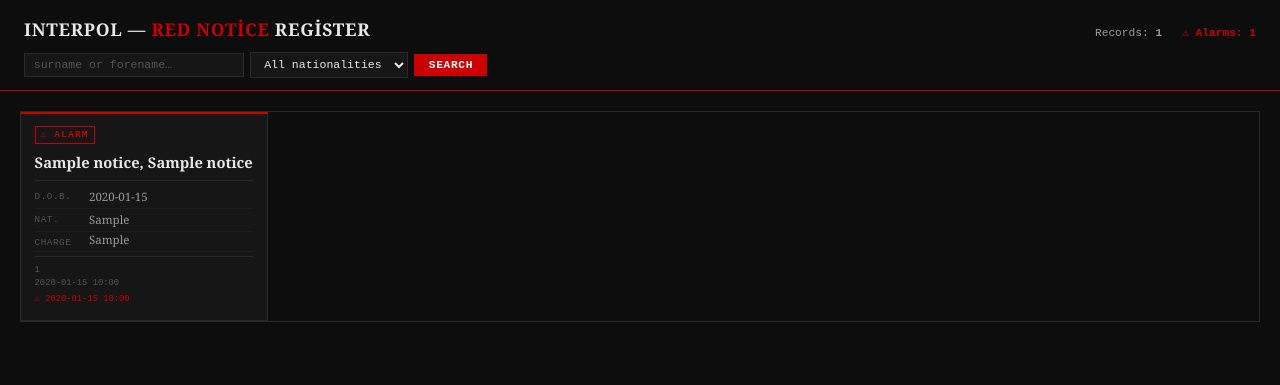
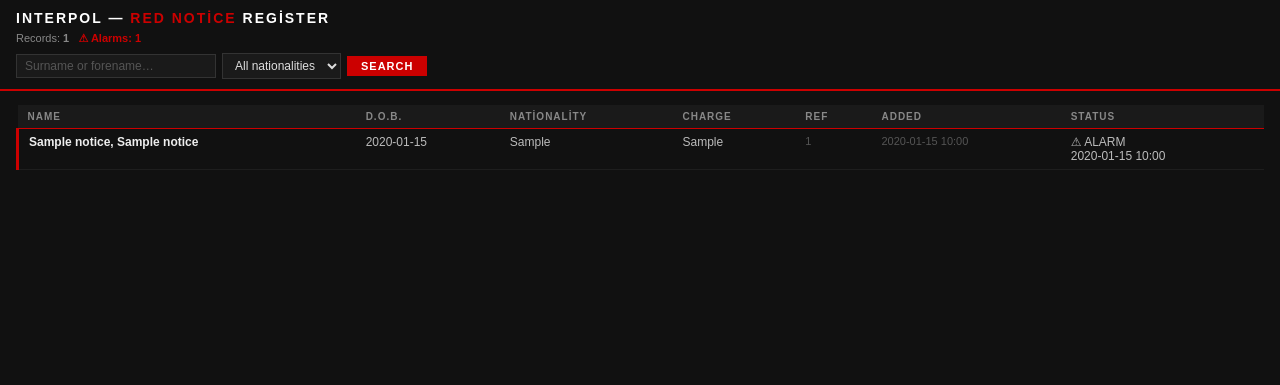
Before and after one commit to zeynepgunall/interpol-watcher, a Flask app: page / in a window 1280 px wide. Shown: the top 385 px of the page. Run offline with Flask 3, Linux system fonts and the light colour scheme; tables that the repository leaves empty hold one stand-in row (values such as "Sample post").

Commit message:
feat: ultra-minimal table UI, Arial font

```diff
--- a/web/templates/index.html
+++ b/web/templates/index.html
@@ -5,276 +5,128 @@
   <title>Interpol Red Notice Register</title>
   <meta name="viewport" content="width=device-width, initial-scale=1">
   <style>
-    *, *::before, *::after { box-sizing: border-box; margin: 0; padding: 0; }
+    * { box-sizing: border-box; margin: 0; padding: 0; }
 
-    :root {
-      --bg:      #0d0d0d;
-      --surface: #161616;
-      --line:    #2a2a2a;
-      --text:    #e8e8e8;
-      --mid:     #999;
-      --dim:     #555;
-      --red:     #cc0000;
-      --red-dim: #7a1212;
-      --font:    Georgia, "Times New Roman", Times, serif;
-      --mono:    "Courier New", Courier, monospace;
+    body {
+      font-family: Arial, Helvetica, sans-serif;
+      background: #111;
+      color: #ddd;
+      font-size: 13px;
     }
 
-    body {
-      font-family: var(--font);
-      background: var(--bg);
-      color: var(--text);
-      font-size: 14px;
-      line-height: 1.5;
-    }
+    a { color: #cc0000; }
 
     /* HEADER */
-    header {
-      background: var(--bg);
-      border-bottom: 1px solid var(--red);
-      padding: 1rem 1.5rem 0.75rem;
+    #header {
+      background: #111;
+      border-bottom: 2px solid #cc0000;
+      padding: 10px 16px;
       position: sticky;
       top: 0;
-      z-index: 10;
+      z-index: 9;
     }
-    .title-row {
-      display: flex;
-      align-items: baseline;
-      justify-content: space-between;
-      gap: 1rem;
-      flex-wrap: wrap;
-      margin-bottom: 0.6rem;
+    #header h1 {
+      font-size: 14px;
+      font-weight: bold;
+      text-transform: uppercase;
+      letter-spacing: 2px;
+      color: #fff;
+      margin-bottom: 6px;
     }
-    h1 {
-      font-family: var(--font);
-      font-size: 1.1rem;
-      font-weight: bold;
-      letter-spacing: 0.04em;
-      text-transform: uppercase;
-      color: var(--text);
+    #header h1 em { color: #cc0000; font-style: normal; }
+    #meta {
+      font-size: 11px;
+      color: #888;
+      margin-bottom: 8px;
     }
-    h1 span { color: var(--red); }
-    .stats {
-      font-family: var(--mono);
-      font-size: 0.7rem;
-      color: var(--mid);
-      display: flex;
-      gap: 1.25rem;
-      flex-wrap: wrap;
-    }
-    .stats .alarm { color: var(--red); font-weight: bold; }
+    #meta .alarm { color: #cc0000; font-weight: bold; }
 
     /* SEARCH */
-    .search {
-      display: flex;
-      align-items: center;
-      gap: 0.4rem;
-      flex-wrap: wrap;
+    #search { display: flex; gap: 6px; flex-wrap: wrap; align-items: center; }
+    #search input, #search select {
+      font-family: Arial, Helvetica, sans-serif;
+      font-size: 12px;
+      background: #1a1a1a;
+      border: 1px solid #333;
+      color: #ddd;
+      padding: 4px 8px;
     }
-    .search input,
-    .search select {
-      font-family: var(--mono);
-      font-size: 0.72rem;
-      background: var(--surface);
-      border: 1px solid var(--line);
-      color: var(--text);
-      padding: 0.28rem 0.55rem;
-      outline: none;
-    }
-    .search input { width: 220px; }
-    .search input::placeholder { color: var(--dim); }
-    .search input:focus,
-    .search select:focus { border-color: var(--mid); }
-    .search option { background: var(--surface); }
-    .search button {
-      font-family: var(--mono);
-      font-size: 0.7rem;
+    #search input { width: 200px; }
+    #search input::placeholder { color: #555; }
+    #search button {
+      font-family: Arial, Helvetica, sans-serif;
+      font-size: 11px;
       font-weight: bold;
-      letter-spacing: 0.06em;
       text-transform: uppercase;
-      background: var(--red);
+      letter-spacing: 1px;
+      background: #cc0000;
       color: #fff;
       border: none;
-      padding: 0.3rem 0.9rem;
+      padding: 4px 14px;
       cursor: pointer;
     }
-    .search button:hover { background: var(--red-dim); }
-    .search a {
-      font-family: var(--mono);
-      font-size: 0.68rem;
-      color: var(--dim);
-      text-decoration: underline;
-    }
-    .search a:hover { color: var(--mid); }
+    #search button:hover { background: #aa0000; }
+    #search .clr { font-size: 11px; color: #666; text-decoration: underline; cursor: pointer; }
 
     /* WRAP */
-    .wrap {
-      max-width: 1400px;
-      margin: 0 auto;
-      padding: 1.25rem 1.25rem 4rem;
-    }
+    #wrap { max-width: 1400px; margin: 0 auto; padding: 14px 16px 60px; }
 
-    /* GRID */
-    .cards {
-      display: grid;
-      grid-template-columns: repeat(auto-fill, minmax(230px, 1fr));
-      gap: 1px;
-      border: 1px solid var(--line);
-    }
-
-    /* CARD */
-    .card {
-      background: var(--surface);
-      padding: 0.75rem 0.85rem;
-      display: flex;
-      flex-direction: column;
-      border-right: 1px solid var(--line);
-      border-bottom: 1px solid var(--line);
-    }
-    .card:hover { background: #1c1c1c; }
-    .card.is-alarm { border-top: 2px solid var(--red); }
-
-    /* ALARM BADGE */
-    .alarm-badge {
-      font-family: var(--mono);
-      font-size: 0.6rem;
+    /* TABLE */
+    table { width: 100%; border-collapse: collapse; }
+    thead tr { background: #1a1a1a; border-bottom: 1px solid #cc0000; }
+    thead th {
+      font-size: 10px;
       font-weight: bold;
-      letter-spacing: 0.12em;
       text-transform: uppercase;
-      color: var(--red);
-      border: 1px solid var(--red);
-      padding: 0.05rem 0.3rem;
-      display: inline-block;
-      margin-bottom: 0.45rem;
-      width: fit-content;
-    }
-
-    /* NAME */
-    .name {
-      font-family: var(--font);
-      font-size: 0.92rem;
-      font-weight: bold;
-      color: var(--text);
-      border-bottom: 1px solid var(--line);
-      padding-bottom: 0.4rem;
-      margin-bottom: 0.35rem;
-    }
-    .name.unknown { font-weight: normal; font-style: italic; color: var(--dim); }
-
-    /* FIELDS */
-    .row {
-      display: flex;
-      gap: 0.4rem;
-      font-size: 0.72rem;
-      line-height: 1.9;
-      border-bottom: 1px solid #1e1e1e;
-    }
-    .row:last-of-type { border-bottom: none; }
-    .lbl {
-      font-family: var(--mono);
-      font-size: 0.58rem;
-      text-transform: uppercase;
-      letter-spacing: 0.06em;
-      color: var(--dim);
-      width: 48px;
-      flex-shrink: 0;
-      padding-top: 0.1rem;
-    }
-    .val {
-      font-family: var(--font);
-      color: var(--mid);
-      flex: 1;
-      overflow: hidden;
-      text-overflow: ellipsis;
+      letter-spacing: 1px;
+      color: #888;
+      padding: 6px 10px;
+      text-align: left;
       white-space: nowrap;
     }
-    .val.wrap2 {
-      white-space: normal;
-      display: -webkit-box;
-      -webkit-line-clamp: 2;
-      -webkit-box-orient: vertical;
-      overflow: hidden;
-      line-height: 1.4;
+    tbody tr { border-bottom: 1px solid #1e1e1e; }
+    tbody tr:hover { background: #161616; }
+    tbody tr.alarm { border-left: 3px solid #cc0000; }
+    tbody td {
+      padding: 6px 10px;
+      font-size: 12px;
+      color: #bbb;
+      vertical-align: top;
     }
-
-    /* FOOTER */
-    .foot {
-      padding-top: 0.35rem;
-      margin-top: 0.25rem;
-      border-top: 1px solid var(--line);
-    }
-    .ref {
-      font-family: var(--mono);
-      font-size: 0.57rem;
-      color: var(--dim);
-    }
-    .ts {
-      font-family: var(--mono);
-      font-size: 0.55rem;
-      color: var(--dim);
-      line-height: 1.8;
-    }
-    .ts-alarm { color: var(--red); }
+    td.bold { color: #eee; font-weight: bold; }
+    td.red  { color: #cc0000; font-weight: bold; font-size: 11px; }
+    td.dim  { color: #555; font-size: 11px; }
+    td.charge { max-width: 200px; white-space: nowrap; overflow: hidden; text-overflow: ellipsis; }
 
     /* EMPTY */
-    .empty {
-      text-align: center;
-      padding: 5rem 1rem;
-      color: var(--dim);
-    }
-    .empty h2 {
-      font-family: var(--mono);
-      font-size: 0.75rem;
-      text-transform: uppercase;
-      letter-spacing: 0.14em;
-      margin-bottom: 0.5rem;
-      color: var(--mid);
-    }
-    .empty a { color: var(--red); }
+    #empty { text-align: center; padding: 60px 16px; color: #555; font-size: 12px; }
 
     /* PAGINATION */
-    .pages {
-      display: flex;
-      justify-content: center;
-      margin-top: 2rem;
-      border: 1px solid var(--line);
-      width: fit-content;
-      margin-left: auto;
-      margin-right: auto;
-      overflow: hidden;
+    #pages { display: flex; justify-content: center; gap: 2px; margin-top: 20px; }
+    #pages a {
+      font-size: 12px;
+      padding: 4px 10px;
+      background: #1a1a1a;
+      color: #888;
+      text-decoration: none;
+      border: 1px solid #2a2a2a;
     }
-    .pages a {
-      font-family: var(--mono);
-      font-size: 0.72rem;
-      padding: 0.38rem 0.75rem;
-      color: var(--mid);
-      text-decoration: none;
-      border-right: 1px solid var(--line);
-      background: var(--surface);
-    }
-    .pages a:last-child { border-right: none; }
-    .pages a:hover     { background: #1e1e1e; color: var(--text); }
-    .pages a.cur       { background: var(--red); color: #fff; font-weight: bold; }
-    .pages a.off       { color: var(--dim); pointer-events: none; }
+    #pages a:hover { background: #222; color: #ddd; }
+    #pages a.cur   { background: #cc0000; color: #fff; font-weight: bold; border-color: #cc0000; }
+    #pages a.off   { color: #333; pointer-events: none; }
   </style>
 </head>
 <body>
 
-<header>
-  <div class="title-row">
-    <h1>Interpol &mdash; <span>Red Notice</span> Register</h1>
-    <div class="stats">
-      <span>Records: <strong>{{ total }}</strong></span>
-      {% if total_alarms > 0 %}
-        <span class="alarm">&#9888; Alarms: {{ total_alarms }}</span>
-      {% endif %}
-      {% if total_pages > 1 %}
-        <span>Page {{ page }} / {{ total_pages }}</span>
-      {% endif %}
-    </div>
+<div id="header">
+  <h1>Interpol &mdash; <em>Red Notice</em> Register</h1>
+  <div id="meta">
+    Records: <strong>{{ total }}</strong>
+    {% if total_alarms > 0 %}&nbsp;&nbsp;<span class="alarm">&#9888; Alarms: {{ total_alarms }}</span>{% endif %}
+    {% if total_pages > 1 %}&nbsp;&nbsp;Page {{ page }} / {{ total_pages }}{% endif %}
   </div>
-  <form class="search" method="get" action="/">
-    <input type="text" name="q" placeholder="surname or forename&hellip;" value="{{ q }}">
+  <form id="search" method="get" action="/">
+    <input type="text" name="q" placeholder="Surname or forename&hellip;" value="{{ q }}">
     <select name="nat">
       <option value="">All nationalities</option>
       {% for n in nationalities %}
@@ -282,104 +134,84 @@
       {% endfor %}
     </select>
     <button type="submit">Search</button>
-    {% if q or nat %}<a href="/">Clear</a>{% endif %}
+    {% if q or nat %}<a href="/" class="clr">Clear</a>{% endif %}
   </form>
-</header>
+</div>
 
-<div class="wrap">
+<div id="wrap">
   {% if notices %}
-  <div class="cards">
+  <table>
+    <thead>
+      <tr>
+        <th>Name</th>
+        <th>D.O.B.</th>
+        <th>Nationality</th>
+        <th>Charge</th>
+        <th>Ref</th>
+        <th>Added</th>
+        <th>Status</th>
+      </tr>
+    </thead>
+    <tbody>
     {% for notice in notices %}
-    <div class="card{% if notice.is_updated %} is-alarm{% endif %}">
-
-      {% if notice.is_updated %}
-        <div class="alarm-badge">&#9888; Alarm</div>
-      {% endif %}
-
-      {% if notice.name or notice.forename %}
-        <div class="name">
+    <tr{% if notice.is_updated %} class="alarm"{% endif %}>
+      <td class="bold">
+        {% if notice.name or notice.forename %}
           {% if notice.name and notice.forename %}{{ notice.name }}, {{ notice.forename }}
           {% elif notice.name %}{{ notice.name }}
           {% else %}{{ notice.forename }}{% endif %}
-        </div>
-      {% else %}
-        <div class="name unknown">&mdash; Unknown &mdash;</div>
-      {% endif %}
-
-      {% if notice.date_of_birth %}
-      <div class="row">
-        <span class="lbl">D.O.B.</span>
-        <span class="val">{{ notice.date_of_birth }}</span>
-      </div>
-      {% endif %}
-
-      {% if notice.nationality %}
-      <div class="row">
-        <span class="lbl">Nat.</span>
-        <span class="val">
+        {% else %}&mdash;{% endif %}
+      </td>
+      <td>{{ notice.date_of_birth if notice.date_of_birth else '&mdash;' }}</td>
+      <td>
+        {% if notice.nationality %}
           <span class="flag" data-code="{{ notice.nationality }}"></span>{{ notice.nationality }}
-        </span>
-      </div>
-      {% endif %}
-
-      <div class="row">
-        <span class="lbl">Charge</span>
-        <span class="val wrap2">{{ notice.arrest_warrant if notice.arrest_warrant else '&mdash;' }}</span>
-      </div>
-
-      <div class="foot">
-        <div class="ref">{{ notice.entity_id }}</div>
-        <div class="ts">
-          {{ notice.created_at.strftime('%Y-%m-%d %H:%M') if notice.created_at else '&mdash;' }}
-          {% if notice.is_updated %}
-          <br><span class="ts-alarm">&#9888; {{ notice.updated_at.strftime('%Y-%m-%d %H:%M') if notice.updated_at else '&mdash;' }}</span>
-          {% endif %}
-        </div>
-      </div>
-
-    </div>
+        {% else %}&mdash;{% endif %}
+      </td>
+      <td class="charge">{{ notice.arrest_warrant if notice.arrest_warrant else '&mdash;' }}</td>
+      <td class="dim">{{ notice.entity_id }}</td>
+      <td class="dim">{{ notice.created_at.strftime('%Y-%m-%d %H:%M') if notice.created_at else '&mdash;' }}</td>
+      <td>
+        {% if notice.is_updated %}
+          <span class="red">&#9888; ALARM<br>{{ notice.updated_at.strftime('%Y-%m-%d %H:%M') if notice.updated_at else '' }}</span>
+        {% else %}
+          <span class="dim">OK</span>
+        {% endif %}
+      </td>
+    </tr>
     {% endfor %}
-  </div>
+    </tbody>
+  </table>
 
   {% if total_pages > 1 %}
-  <nav class="pages">
-    <a href="?page=1&q={{ q }}&nat={{ nat }}"
-       {% if page == 1 %}class="off"{% endif %}>&#171;</a>
-    <a href="?page={{ page - 1 }}&q={{ q }}&nat={{ nat }}"
-       {% if page == 1 %}class="off"{% endif %}>&#8249;</a>
+  <div id="pages">
+    <a href="?page=1&q={{ q }}&nat={{ nat }}" {% if page == 1 %}class="off"{% endif %}>&#171;</a>
+    <a href="?page={{ page - 1 }}&q={{ q }}&nat={{ nat }}" {% if page == 1 %}class="off"{% endif %}>&#8249;</a>
     {% for p in range([1, page - 2]|max, [total_pages + 1, page + 3]|min) %}
-      <a href="?page={{ p }}&q={{ q }}&nat={{ nat }}"
-         class="{% if p == page %}cur{% endif %}">{{ p }}</a>
+      <a href="?page={{ p }}&q={{ q }}&nat={{ nat }}" class="{% if p == page %}cur{% endif %}">{{ p }}</a>
     {% endfor %}
-    <a href="?page={{ page + 1 }}&q={{ q }}&nat={{ nat }}"
-       {% if page == total_pages %}class="off"{% endif %}>&#8250;</a>
-    <a href="?page={{ total_pages }}&q={{ q }}&nat={{ nat }}"
-       {% if page == total_pages %}class="off"{% endif %}>&#187;</a>
-  </nav>
+    <a href="?page={{ page + 1 }}&q={{ q }}&nat={{ nat }}" {% if page == total_pages %}class="off"{% endif %}>&#8250;</a>
+    <a href="?page={{ total_pages }}&q={{ q }}&nat={{ nat }}" {% if page == total_pages %}class="off"{% endif %}>&#187;</a>
+  </div>
   {% endif %}
 
   {% else %}
-  <div class="empty">
-    <h2>&mdash; No records found &mdash;</h2>
-    <p>
-      {% if q or nat %}No entries match the current filter. <a href="/">Clear filter</a>
-      {% else %}Feed is initializing. Records will appear once the fetcher completes ingestion.{% endif %}
-    </p>
+  <div id="empty">
+    {% if q or nat %}No entries match the current filter. <a href="/">Clear filter</a>
+    {% else %}Feed is initializing. Records will appear once the fetcher completes ingestion.{% endif %}
   </div>
   {% endif %}
 </div>
 
 <script>
-  // Flag emoji from ISO-2 country code
   document.querySelectorAll('.flag[data-code]').forEach(el => {
     const c = el.dataset.code;
     if (c && c.length === 2)
       el.textContent = String.fromCodePoint(
         ...[...c.toUpperCase()].map(ch => 0x1F1E6 - 65 + ch.charCodeAt(0))
-      ) + '\u00a0';
+      ) + ' ';
   });
 
-  // Auto-refresh: poll /api/status every 30 s, reload only on change
   (function () {
     let knownTotal  = {{ total }};
     let knownAlarms = {{ total_alarms }};
```
